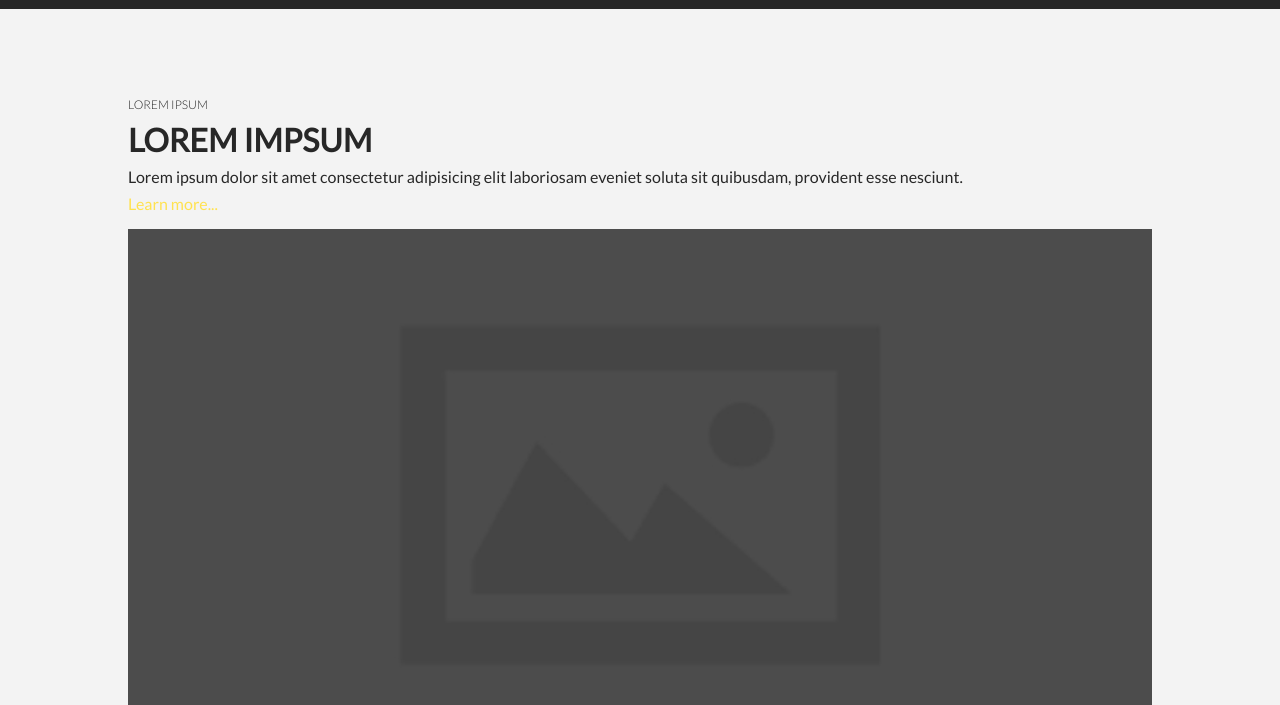
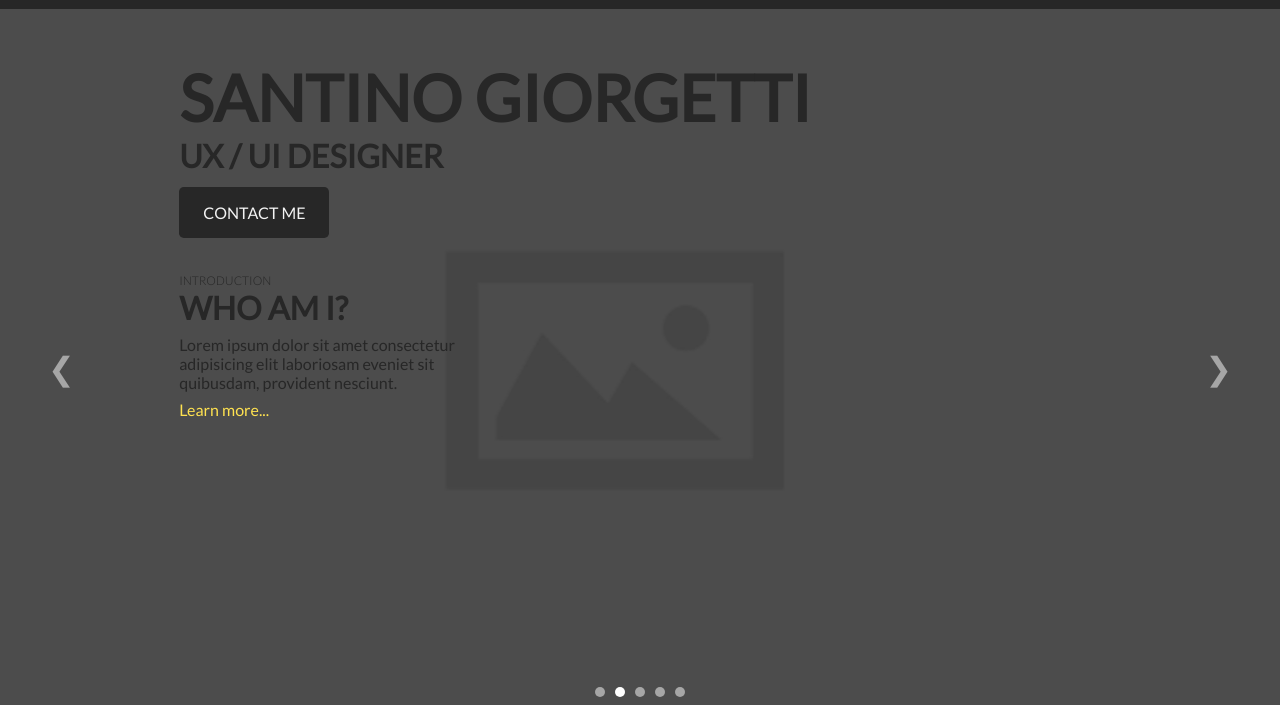
Before and after one commit to Santinxo/santinxo.github.io, a plain HTML site: page index.html in a window 1280 px wide. Shown: the part 95-800 px from the top of the page. Drawn offline with Linux system fonts and the light colour scheme.

Commit message:
slider home page

```diff
--- a/index.html
+++ b/index.html
@@ -15,7 +15,7 @@
         <header>
             <nav class="nav-menu">
                 <a class="website-logo" href="/"><img src="images/santinx-logo.png" alt="Website Logo"></a>
-                <ul class="desktop-menu">
+                <ul>
                     <li><a href="/">Home</a></li>
                     <li><a href="/projects.html">Projects</a></li>
                     <li><a href="/about.html">About</a></li>
@@ -30,23 +30,35 @@
                 <li><a href="/contact.html">Contact</a></li>
             </ul>
         </header>
-        <main>
+        <main style="padding-top: 0;">
             <section class="home-section">
                 <div class="container">
-                    <div class="intro-content">
-                        <h6>Lorem ipsum</h6>
-                        <h2>Lorem Impsum</h2>
-                        <p>Lorem ipsum dolor sit amet consectetur adipisicing elit laboriosam eveniet soluta sit quibusdam, provident esse nesciunt.</p>
-                        <a class="link-text" href="about.html">Learn more...</a>
-                    </div>
-                    <div class="slider-content">
-                        <a class="slider-preview" href="projects.html"><img src="images/img-preview-square.jpg" alt="Image Preview"></a>
+                    <div class="slider-container">
+                        <div class="slider">
+                            <div class="slide" style="background-image: url(images/img-preview.jpg)"></div>
+                            <div class="slide" style="background-image: url(images/img-preview.jpg)"></div>
+                            <div class="slide" style="background-image: url(images/img-preview.jpg)"></div>
+                            <div class="slide" style="background-image: url(images/img-preview.jpg)"></div>
+                            <div class="slide" style="background-image: url(images/img-preview.jpg)"></div>
+                        </div>
+                        <button class="prev">&#10094;</button>
+                        <button class="next">&#10095;</button>
                     </div>
                     <div class="introname-content">
-                        <a class="contact-btn" href="contact.html">Contact Me</a>
-                        <div class="introname-name-content">
-                            <h2>Lorem Ipsum</h2>
-                            <h3>Lorem Ipsum</h3>
+                        <h1>Santino Giorgetti</h1>
+                        <h2>UX / UI Designer</h2>
+                        <div class="btn-introname-content">
+                            <a class="contact-btn" href="contact.html">Contact Me</a>
+                        </div>
+                    </div>
+                    <div class="intro-content">
+                        <div class="intro-heading-content">
+                            <h6>Introduction</h6>
+                            <h2>Who am I?</h2>
+                        </div>
+                        <div class="intro-text-content">
+                            <p>Lorem ipsum dolor sit amet consectetur adipisicing elit laboriosam eveniet sit quibusdam, provident nesciunt.</p>
+                            <a class="link-text" href="about.html">Learn more...</a>
                         </div>
                     </div>
                 </div>
@@ -115,7 +127,7 @@
                                 <p>Lorem ipsum dolor, sit amet consectetur adipisicing elit. Cum earum tenetur aliquid sint odit cupiditate maiores omnis aliquid deleniti.</p>
                             </div>
                             <div class="mail-contacttext-content">
-                                <p>You can also get a hold of me at <a class="link-text" href="mailto:santinogiorgetti10@gmail.com">santinogiorgetti10@gmail.com</a>.</p>
+                                <p>You can also get a hold of me at <a class="link-text" href="mailto:santinogiorgetti10@gmail.com">santinogiorgetti10@gmail.com</a> .</p>
                             </div>
                             <div class="links-contacttext-content">
                                 <h2>Get In Touch</h2>
--- a/script.js
+++ b/script.js
@@ -32,22 +32,99 @@ document.addEventListener("DOMContentLoaded", function() {
     });
 });
 
-/*
+document.addEventListener("DOMContentLoaded", function() {
 
-document.addEventListener("DOMContentLoaded", function() {
-    // Obtener la ruta actual de la URL
-    const currentPath = window.location.pathname;
+    let currentPath = window.location.pathname.replace(/\/$/, '');
+    console.log("Current Path:", currentPath);
 
-    // Seleccionar todos los enlaces de navegación
     const navLinks = document.querySelectorAll(".mobile-nav-menu li a");
 
-    // Iterar sobre los enlaces y comparar con la ruta actual
     navLinks.forEach(link => {
-        if (link.getAttribute("href") === currentPath) {
-            // Agregar clase para resaltar el enlace de la página actual
+        let linkPath = link.getAttribute("href").replace(/\/$/, '');
+        console.log("Link Path:", linkPath);
+
+        if (currentPath === linkPath) {
             link.classList.add("active-page");
         }
     });
 });
 
-*/
+let currentIndex = 0;
+const slides = document.querySelectorAll('.slide');
+let autoSlideInterval;
+
+function showSlide(index) {
+    if (index >= slides.length) {
+        currentIndex = 0;
+    } else if (index < 0) {
+        currentIndex = slides.length - 1;
+    } else {
+        currentIndex = index;
+    }
+
+    const slider = document.querySelector('.slider');
+    slider.style.transform = `translateX(-${currentIndex * 100}%)`;
+
+    updateIndicators();
+}
+
+function nextSlide() {
+    showSlide(currentIndex + 1);
+}
+
+function prevSlide() {
+    showSlide(currentIndex - 1);
+}
+
+function updateIndicators() {
+    const indicators = document.querySelectorAll('.indicator');
+    indicators.forEach((indicator, index) => {
+        indicator.classList.toggle('active', index === currentIndex);
+    });
+}
+
+function createIndicators() {
+    const sliderContainer = document.querySelector('.slider-container');
+    const indicatorsContainer = document.createElement('div');
+    indicatorsContainer.classList.add('indicators');
+
+    slides.forEach((_, index) => {
+        const indicator = document.createElement('div');
+        indicator.classList.add('indicator');
+        indicator.addEventListener('click', () => {
+            showSlide(index);
+            resetAutoSlide();
+        });
+        indicatorsContainer.appendChild(indicator);
+    });
+
+    sliderContainer.appendChild(indicatorsContainer);
+    updateIndicators();
+}
+
+function autoSlide() {
+    autoSlideInterval = setInterval(() => {
+        nextSlide();
+    }, 5000);
+}
+
+function resetAutoSlide() {
+    clearInterval(autoSlideInterval);
+    autoSlide();
+}
+
+document.addEventListener('DOMContentLoaded', () => {
+    createIndicators();
+    showSlide(0);
+    autoSlide();
+
+    document.querySelector('.prev').addEventListener('click', () => {
+        prevSlide();
+        resetAutoSlide();
+    });
+
+    document.querySelector('.next').addEventListener('click', () => {
+        nextSlide();
+        resetAutoSlide();
+    });
+});
--- a/styles.css
+++ b/styles.css
@@ -58,6 +58,7 @@ img {
 /* Estilos del encabezado */
 
 header {
+    z-index: 20;
     display: flex;
     flex-direction: column;
     position: fixed;
@@ -154,9 +155,120 @@ header {
     display: block;
 }
 
+/* Slider */
+
+main .home-section {
+    padding-top: 6.5em;
+}
+
+.slider-container {
+    position: relative;
+    z-index: 0;
+    width: 100%;
+    overflow: hidden;
+}
+
+.slider {
+    display: flex;
+    transition: transform 0.5s ease-in-out;
+}
+
+.slide {
+    min-width: 100%;
+    min-height: 90vh;
+    background-size: cover;
+    background-position: center;
+}
+
+/* Controles del slider */
+
+.prev, .next {
+    position: absolute;
+    top: 50%;
+    transform: translateY(-50%);
+    font-size: 2em;
+    border: none;
+    padding: 0.5em;
+    cursor: pointer;
+    background: transparent; /* Fondo transparente */
+    color: rgba(255, 255, 255, 0.5);
+}
+
+.prev {
+    left: 1em;
+}
+
+.next {
+    right: 1em;
+}
+
+.prev:hover, .next:hover {
+    color: rgba(255, 255, 255);
+}
+
+/* Indicadores de la posición */
+
+.indicators {
+    position: absolute;
+    bottom: 2em;
+    left: 50%;
+    transform: translateX(-50%);
+    display: flex;
+}
+
+.indicator {
+    height: 10px;
+    width: 10px;
+    background-color: rgba(255, 255, 255, 0.5);
+    border-radius: 50%;
+    margin: 0 5px;
+    cursor: pointer;
+}
+
+.indicator.active {
+    background-color: rgba(255, 255, 255);
+}
+
+.slider {
+    display: flex;
+    transition: transform 1s ease-in-out;
+}
+
+/* Texto flotante del slider */
+
+.introname-content {
+    position: absolute;
+    top: 9.6em;
+    left: 14%;
+    display: flex;
+    flex-direction: column;
+}
+
+.btn-introname-content {
+    position: absolute;
+    top: 8em;
+    display: flex;
+}
+
+.intro-content {
+    position: absolute;
+    top: 23em;
+    left: 14%;
+    display: flex;
+    flex-direction: column;
+    gap: 0.5em;
+    width: 20em;
+}
+
+.intro-text-content {
+    display: flex;
+    flex-direction: column;
+    gap: 0.5em;
+}
+
 /* Estilos de contenido */
 
-.intro-content, .slider-content, .projects-content, .aboutmetext-content, .skills-aboutme-content, .contacttext-content, .intro-contacttext-content {
+.slider-content, .projects-content, .aboutmetext-content, .skills-aboutme-content, .contacttext-content, .intro-contacttext-content {
     display: flex;
     flex-direction: column;
     gap: 0.5em;
@@ -166,7 +278,7 @@ header {
 
 .gallery-home-section {
     display: flex;
-    gap: 1em;
+    gap: 2em;
 }
 
 .gallery-section {
@@ -208,12 +320,6 @@ header {
     gap: 3em;
 }
 
-.introname-content {
-    display: flex;
-    align-items: center;
-    justify-content: space-around;
-}
-
 .aboutme-content {
     display: flex;
     flex-direction: row-reverse;
@@ -224,7 +330,7 @@ header {
 
 .buttons-aboutme-content {
     display: flex;
-    justify-content: space-around;
+    gap: 2em;
 }
 
 .aboutme-exp-edu {
@@ -279,18 +385,10 @@ header {
     height: 100%;
 }
 
-.slider-preview img {
-    width: 100%;
-    max-width: 100%;
-    object-position: center;
-    object-fit: cover;
-    height: 66vh;
-}
-
 .home-projects-content {
     display: flex;
     flex-direction: row-reverse;
-    gap: 1em;
+    gap: 3em;
     justify-content: center;
     align-items: center;
 }
@@ -303,6 +401,12 @@ header {
 .container {
     margin-bottom: 5em;
     padding: 0 10%;
+    width: 100%;
+}
+
+.home-section .container {
+    margin-bottom: 5em;
+    padding: 0;
     width: 100%;
 }
 
@@ -447,6 +551,7 @@ footer .fa-brands:hover {
 /* Media queries */
 
 @media (max-width: 618px) {
+
     .hamburger {
         display: block;
     }
@@ -475,9 +580,23 @@ footer .fa-brands:hover {
         display: flex;
         flex-direction: column;
     }
+
+    .introname-content {
+        left: 3em;
+    }
+
+    .btn-introname-content {
+        position: absolute;
+        top: 14em;
+    }
+
+    .intro-content {
+        display: none;
+    }
 }
 
 @media (max-width: 818px) {
+
     main {
         font-size: 0.85em;
     }
@@ -503,10 +622,6 @@ footer .fa-brands:hover {
     .aboutme-content {
         display: block;
     }
-
-    .slider-preview img {
-        height: 100%;
-    }
 }
 
 @media (max-width: 1018px) {
```
Also changed, not shown: about.html (+1 -0 lines), contact.html (+1 -0 lines), projects.html (+1 -0 lines).
